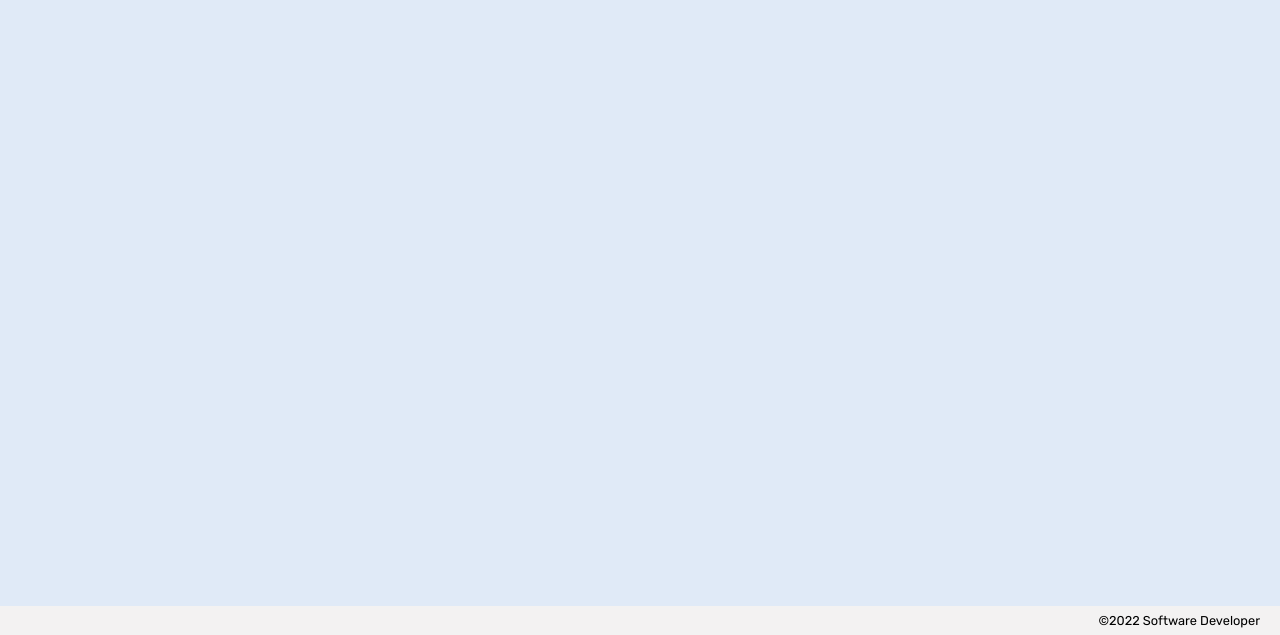
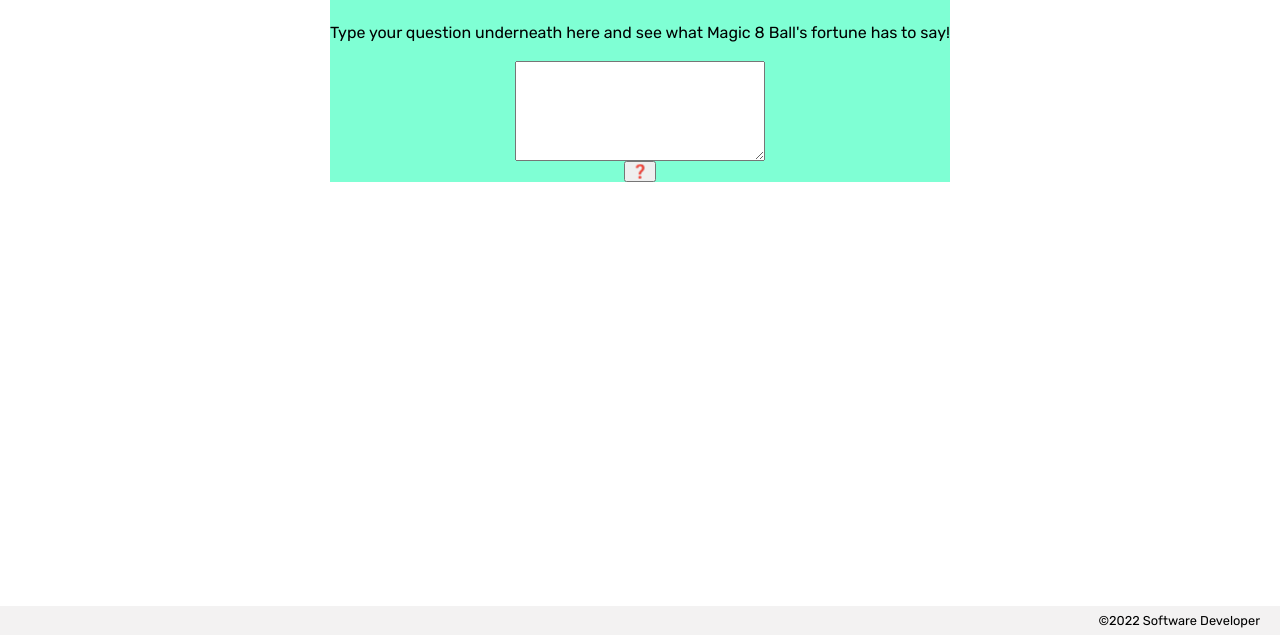
Before and after one commit to TannerRichards990/Magic-8-Ball, a plain HTML site: page index.html in a window 1280 px wide. Shown: the part 165-800 px from the top of the page. Drawn offline with Linux system fonts and the light colour scheme.

Commit message:
working on formatting html with css

```diff
--- a/index.html
+++ b/index.html
@@ -23,14 +23,17 @@
 
     <main>
         <section id="question">
+        <h2>Magic 8 Ball</h2>
+        <br>
         <label>Type your question underneath here and see what Magic 8 Ball's fortune has to say!</label>
-        <text-area id="your-question"></text-area>
+        <br>
+        <textarea id="your-question"></textarea>
         <button id="ask-button">❓</button>
         </section>
 
         <section id="answer" class="hidden">
         <p id="question display"></p>
-        <span id="crystal-ball" class="Magic 8 Ball"></span>
+        <span id="Magic-Ball" class="Magic-8-Ball"></span>
         <p id="answer-display"></p>
         </section>
 
--- a/styles/global.css
+++ b/styles/global.css
@@ -1,5 +1,5 @@
 :root {
-    --background: rgb(224, 234, 247);
+    --background: white;
     --header-background: white;
     --footer-background: rgb(243, 242, 242);
 }
@@ -33,3 +33,23 @@ footer {
     justify-content: flex-end;
     background-color: var(--footer-background);
 }
+
+section {
+    margin: 0 auto;
+    width: max-content;
+    text-align: center;
+    display: grid;
+    background:aquamarine;
+    align-content: space-between;
+    justify-items: center;
+}
+
+textarea {
+    width: 250px;
+    height: 100px;
+    resize: vertical;
+}
+
+.hidden {
+    display: none;
+}
```
